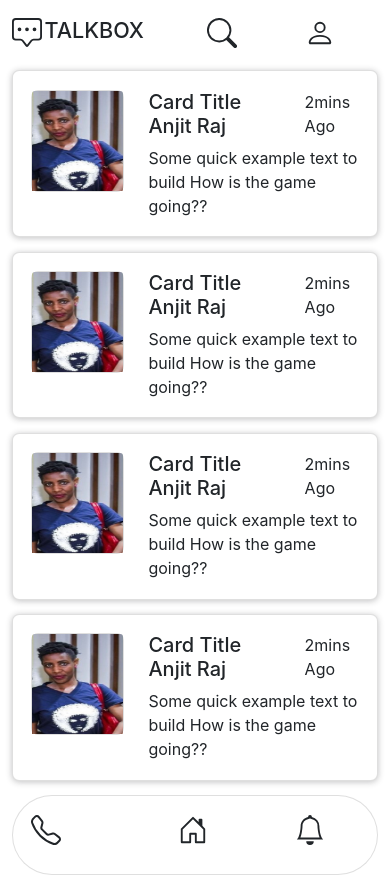
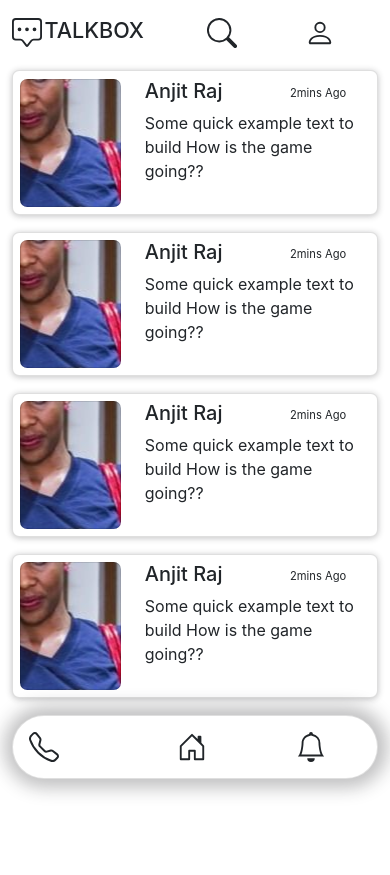
Before and after one commit to Dlelo/talkbox, a React (Create React App) app: page / in a window 390 px wide. After the commit the page ends 844 px from the top, so only its background shows below. Built offline with nearby package versions, Linux system fonts and the light colour scheme.

Commit message:
perfect styles on allchats feed make image responsive

```diff
--- a/src/components/Chats.js
+++ b/src/components/Chats.js
@@ -14,21 +14,21 @@ function getTimetaken(theTime){
 export function Chats({chat}){
     return(
         <Container>
-            <Card style={{ marginBottom: '4%' , padding: '5%', borderRadius: '0.45rem', boxShadow:'0 1px 6px 0 rgb(32 33 36 / 28%)'}}>
+            <Card style={{ marginBottom: '4.5%' , padding: '2%',  borderRadius: '0.45rem', boxShadow:'0 1px 6px 0 rgb(32 33 36 / 28%)'}}>
                 <Row>
                     <Col  xs={4} sm={3} md={3} lg={3}>
-                        <Card style={{borderRadius: '0.45rem'}}>
-                        <Card.Img variant="top" src="./assets/images/donattah.jpeg" alt="photo" style={{height:'100px'}}/>
+                        <Card style={{borderRadius: '0.45rem', height:'8rem', backgroundImage: `url("./assets/images/donattah.jpeg")`, backgroundRepeat:'no-repeat', backgroundPosition:'center'}}>
+                        {/* <Card.Img variant="top" src="./assets/images/donattah.jpeg" alt="photo" style={{height: "8rem"}}/> */}
                         </Card>
                     </Col>
                     <Col  xs={8} sm={9} md={9} lg={9}>
                         <Row>
-                            <Col  xs={8} sm={8} md={8} lg={8}>
+                            <Col  xs={7} sm={7} md={9} lg={9}>
                                 <Card.Title>
-                                    Card Title {chat?.name}
+                                    {chat?.name}
                                     </Card.Title>
                             </Col>
-                            <Col  xs={4} sm={4} md={4} lg={4}> 2mins Ago</Col>
+                            <Col  xs={5} sm={5} md={3} lg={3}> <span style={{fontSize: '0.7rem'}}>2mins Ago</span></Col>
                         </Row>
                         <Row>
                             <Col  xs={12} sm={12} md={12} lg={12}>
--- a/src/components/Footer.js
+++ b/src/components/Footer.js
@@ -12,12 +12,12 @@ import {Bell} from 'react-bootstrap-icons'
 export function Footer () {
    return (
        <Container>
-           <Card style={{ borderRadius: '100px', height:'5rem'}}>
-            <Row style={{ padding: '5%'}}>
-                    <Col  xs={5} sm={7} md={7} lg={7}>
+           <Card style={{ borderRadius: '100px', height:'4rem', boxShadow:'1px 0px 17px 9px rgb(32 33 36 / 28%)' }}>
+            <Row style={{ padding: '1rem'}}>
+                    <Col  xs={5} sm={7} md={6} lg={6}>
                        <Telephone  size={30} />
                     </Col>
-                    <Col  xs={4} sm={3} md={3} lg={3}>
+                    <Col  xs={4} sm={3} md={4} lg={4}>
                        <HouseDoor size={30}/>
                        </Col>
                     <Col  xs={3} sm={2} md={2} lg={2}>
```
